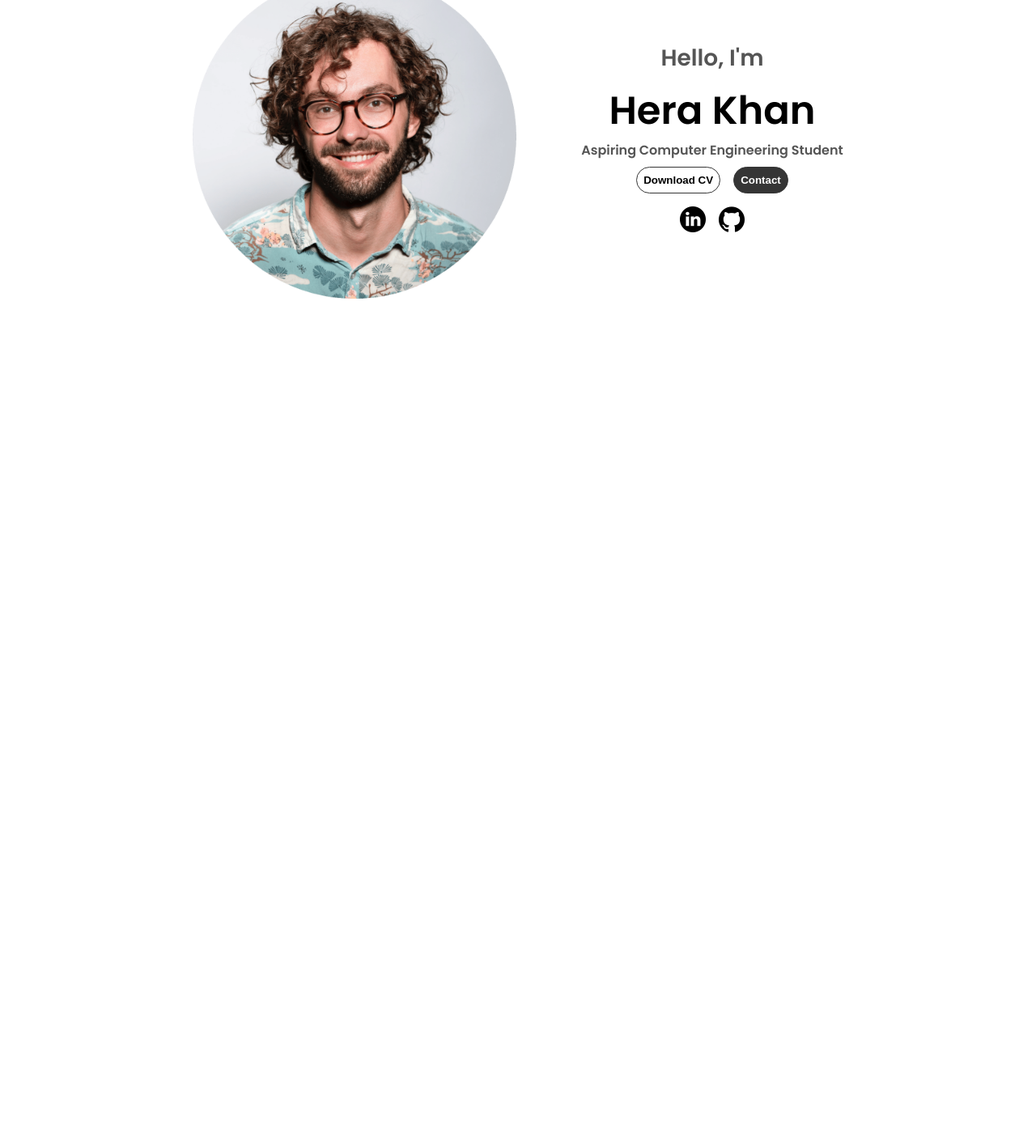
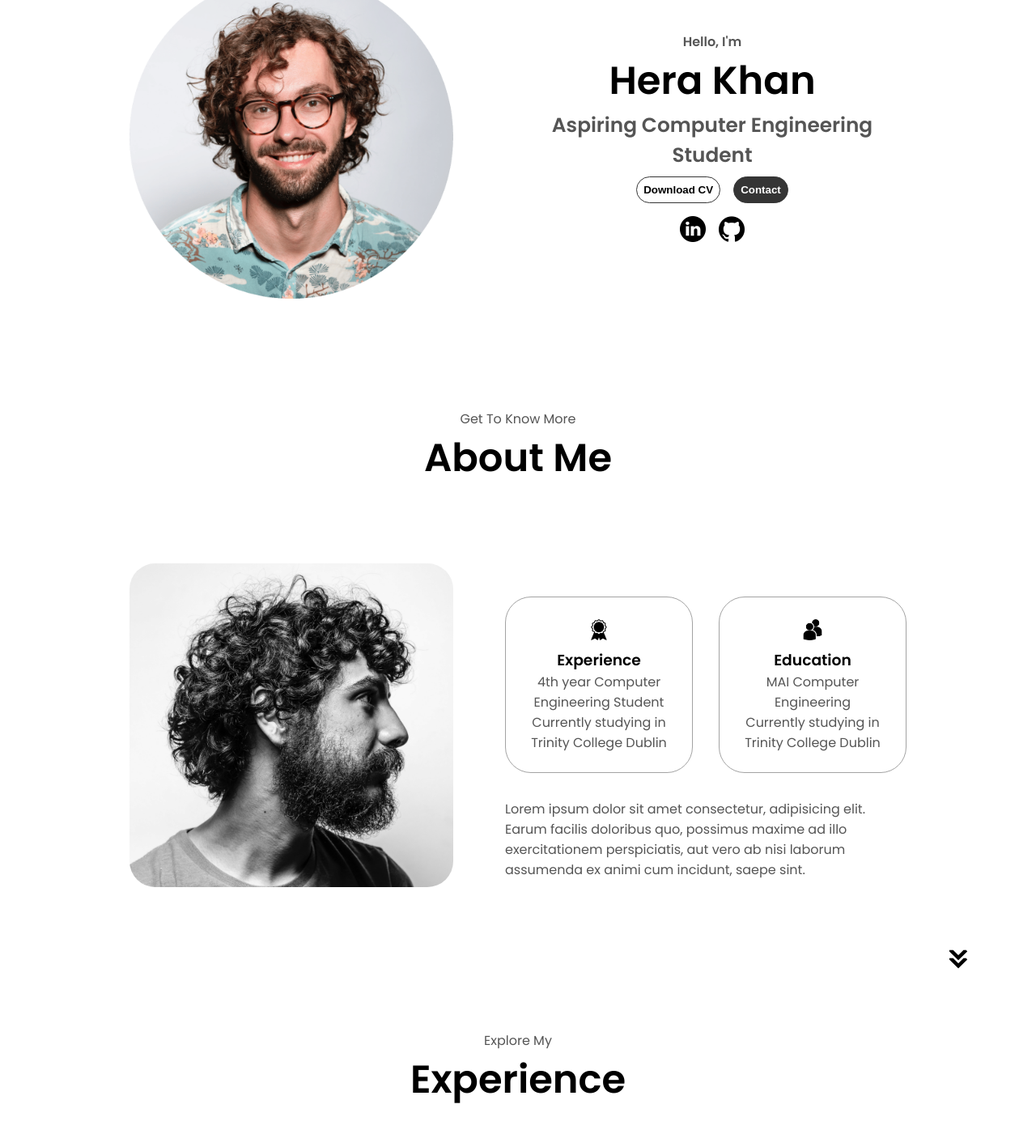
Before and after one commit to uri3lrex/portfolio-website, a plain HTML site: page index.html in a window 1280 px wide. Shown: the part 303-1704 px from the top of the page at 81% size. Before the commit the page ends 800 px from the top, so only its background shows below. Drawn offline with Linux system fonts and the light colour scheme.

Commit message:
fixing profile and about section rn

```diff
--- a/index.html
+++ b/index.html
@@ -54,6 +54,36 @@
             </div>
         </div>
     </section>
+    <section id="about">
+        <p class="section__text__p1">Get To Know More</p>
+        <h1 class="title">About Me</h1>
+        <div class="section-container">
+            <div class="section__pic-container">
+                <img src="./assets/about-pic.png" alt="profile picture" class="about-pic">
+            </div>
+            <div class="about-details-container">
+                <div class="about-containers">
+                    <div class= "details-container">
+                        <img src="./assets/experience.png" alt="Experience icon" class="icon">
+                        <h3>Experience</h3>
+                        <p>4th year Computer Engineering Student <br>Currently studying in Trinity College Dublin</p>
+                    </div>
+                    <div class="details-container">
+                        <img src="./assets/education.png" alt="Education icon" class="icon">
+                        <h3>Education</h3>
+                        <p>MAI Computer Engineering <br>Currently studying in Trinity College Dublin</p>
+                    </div>
+                </div>
+                <div class="text-container">
+                        <p>Lorem ipsum dolor sit amet consectetur, adipisicing elit. Earum facilis doloribus quo, possimus maxime ad illo exercitationem perspiciatis, aut vero ab nisi laborum assumenda ex animi cum incidunt, saepe sint.</p>
+            </div>
+            </div>
+        <img src="./assets/arrow.png" alt="Arrow icon" class="icon arrow" onclick="location.href='#experience'">
+    </section>
+    <section id="experience">
+        <p class="section__text__p1">Explore My</p>
+        <h1 class="title">Experience</h1>
+    </section>
     <script src="script.js"></script>
 </body>
 </html>
--- a/style.css
+++ b/style.css
@@ -193,7 +193,11 @@ section{
 
 .section__text__p1{
     text-align: center;
-    font-size: 1.75rem;
+
+}
+
+.section__text__p2{
+    font-size: 1.55rem;
     margin-bottom: 0.5rem;
 
 }
@@ -261,3 +265,55 @@ section{
 .btn-container{
     gap:1rem;
 }
+
+/*ABOUT SECTION*/
+
+#about{
+    position: relative;
+}
+
+.about-containers{
+    gap:2rem;
+    margin-bottom: 2rem;
+    margin-top: 2rem;
+}
+
+.about-details-container{
+    justify-content: center;
+    flex-direction: column;
+}
+
+.about-containers, .about-details-container{
+    display: flex;
+}
+
+.about-pic{
+    border-radius: 2rem;
+}
+
+.arrow{
+    position: absolute;
+    right:-5rem;
+    bottom: 2.5rem
+}
+
+.details-container{
+    padding: 1.5rem;
+    flex:1;
+    background: white;
+    border-radius: 2rem;
+    border: rgb(53,53,53) 0.1rem solid;
+    border-color: rgb(163,163,163);
+    text-align: center;
+}
+
+.section-container{
+    gap: 4rem;
+    height: 80%;
+}
+
+.section__pic-container{
+    height:400px;
+    width: 400px;
+    margin: auto 0;
+}
```
